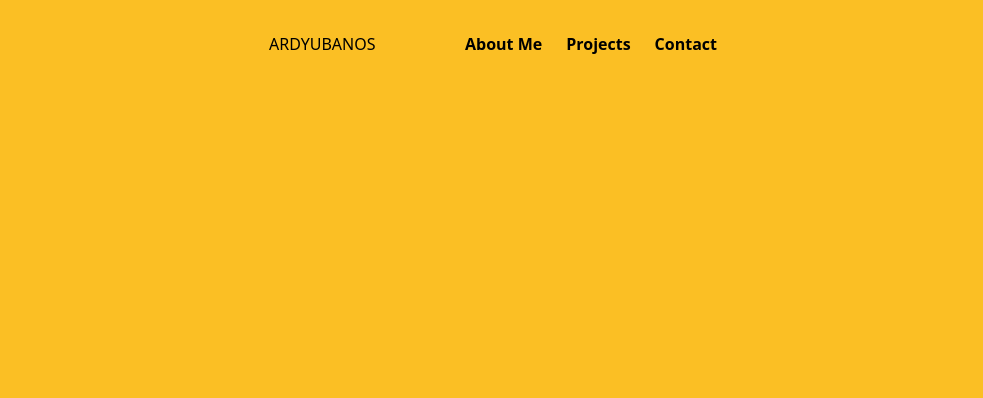
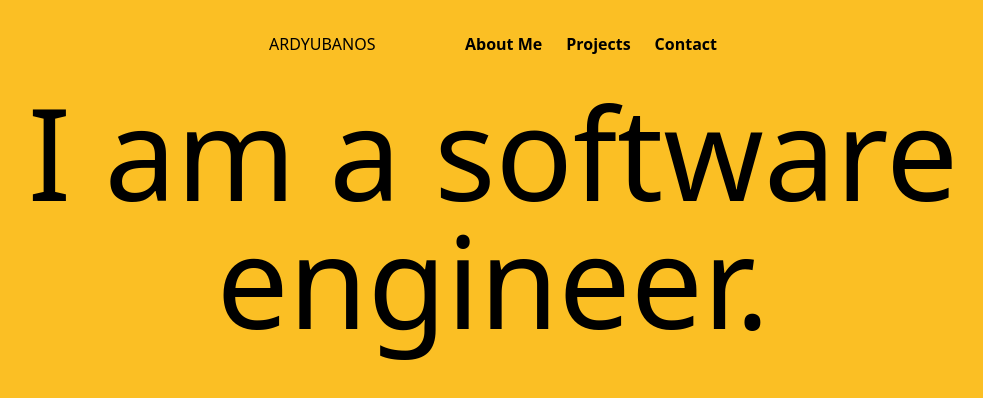
Before and after one commit to RadySonabu/NextJS-Tailwind-Portfolio, a Next.js app: page / in a window 1280 px wide. Shown: the top 398 px of the page, without its empty margins (147-1130 px from the left). Built offline with nearby package versions, Linux system fonts and the light colour scheme; what @tailwindcss/typography would draw is missing.

Commit message:
Added a text in index page

```diff
--- a/pages/index.js
+++ b/pages/index.js
@@ -5,6 +5,9 @@ export default function index() {
 	return (
 		<div class="bg-yellow-400 h-screen">
 			<Navbar textColor="text-black" hoverColor="text-white" />
+			<div class="prose text-9xl text-center">
+				<h2>I am a software engineer.</h2>
+			</div>
 		</div>
 	);
 }
```
